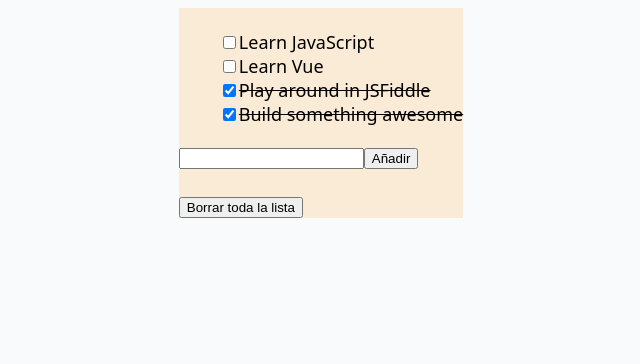
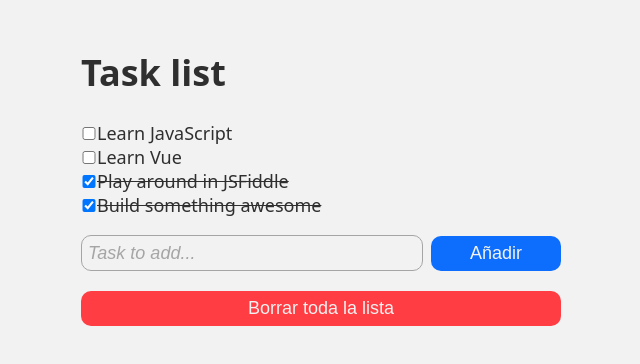
Before and after one commit to notDRKY/vue-project-task-list, a Vue app: page / in a window 1280 px wide. Shown: the top 364 px of the page, without its empty margins (319-959 px from the left). Built offline with nearby package versions, Linux system fonts and the light colour scheme.

Commit message:
styles moddified

```diff
--- a/src/App.vue
+++ b/src/App.vue
@@ -1,4 +1,5 @@
 <template>
+  <h1>Task list</h1>
   <TodoList />
   <todo-add />
   <br />
@@ -23,18 +24,79 @@ export default {
 <style>
 body {
   font-family: system-ui, -apple-system, BlinkMacSystemFont, 'Segoe UI', Roboto, Oxygen, Ubuntu, Cantarell, 'Open Sans', 'Helvetica Neue', sans-serif;
-    background-color: #f9fafc;
+  color: #2f2f2f;
+  background-color: #f2f2f2;
   font-size: 18px;
   display: grid;
   place-items: center;
 }
 
-  li {
+/* div */
+#app {
+  padding: 1rem;
+  min-width: 30rem;
+  min-height: auto;
+}
+
+#app ul {
+  padding-inline-start: 0rem;
+}
+
+#app li {
   list-style: none;
 }
 
-  /* div */
-  #app {
-    background-color: antiquewhite;
+#app form {
+  display: flex;
+  align-items: center;
+}
+
+#app input[type=checkbox] {
+  width: 1rem;
+  height: 0.825rem;
+}
+
+#app input {
+  background-color: #f2f2f2;
+  font-size: 18px;
+  margin: 0rem;
+  width: 70%;
+  height: 2rem;
+  border-radius: 10px;
+  border: 0.1rem solid #a5a5a5;
+}
+
+#app input::placeholder {
+  padding-left: 0.25rem;
+  color: #a5a5a5;
+  font-style: italic;
+}
+
+#app button {
+  margin-top: -0.5rem;
+  color: #f2f2f2;
+  font-size: 18px;
+  width: 100%;
+  height: 2.2rem;
+  border-radius: 10px;
+  border: 0.1rem transparent;
+  cursor: pointer;
+  background-color: #ff3d43;
+}
+
+#app button:hover {
+  background-color: #b22a2e;
+}
+
+#app button[type=submit] {
+  margin: 0rem 0rem 0rem 0.5rem;
+  min-height: 2.2rem;
+  color: #f2f2f2;
+  background-color: #0d6efd;
+  flex: 1;
+}
+
+#app button[type=submit]:hover {
+  background-color: #0a52be;
 }
 </style>
--- a/src/components/TodoAdd.vue
+++ b/src/components/TodoAdd.vue
@@ -1,7 +1,7 @@
 <template>
   <div>
     <form @submit.prevent="addTodo">
-      <input v-model="newTodo" />
+      <input placeholder="Task to add..." v-model="newTodo" />
       <button type="submit">Añadir</button>
     </form>
   </div>
```
Lines whose indentation alone changed are shown as unchanged.
